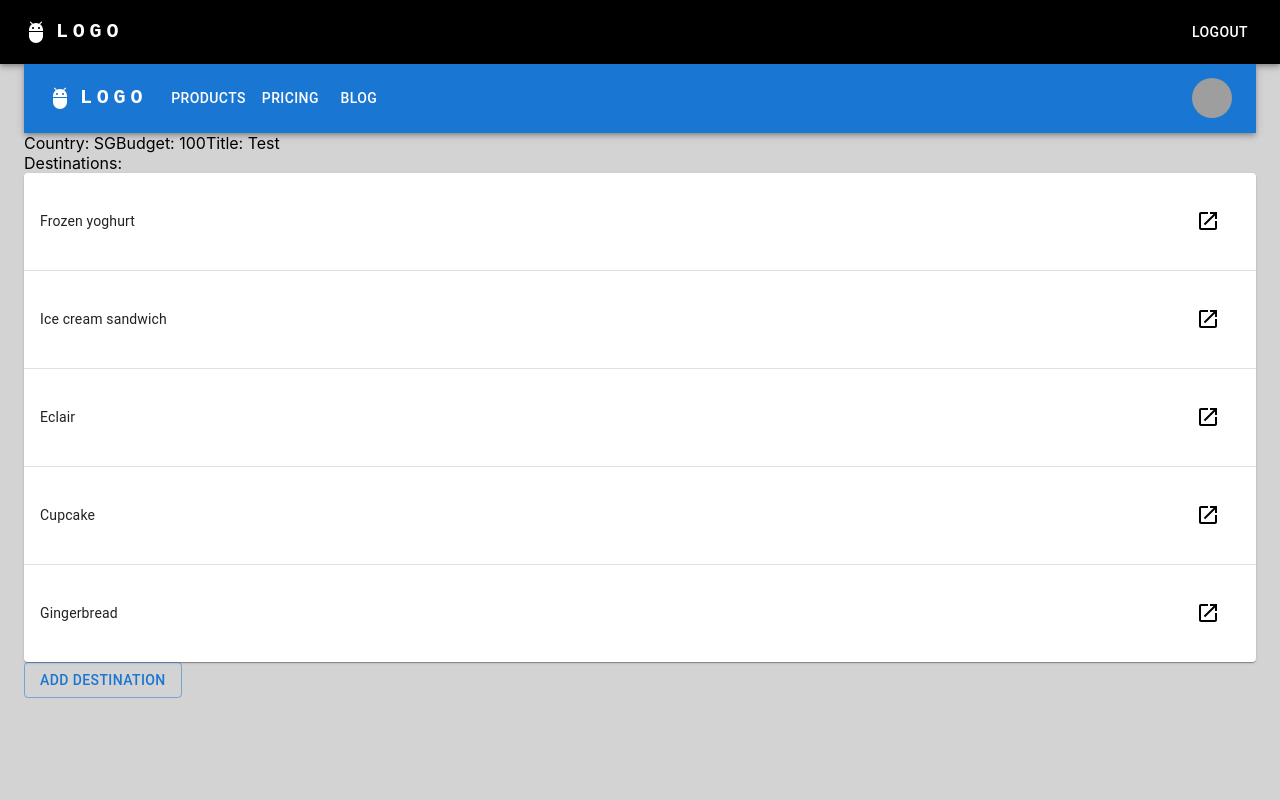
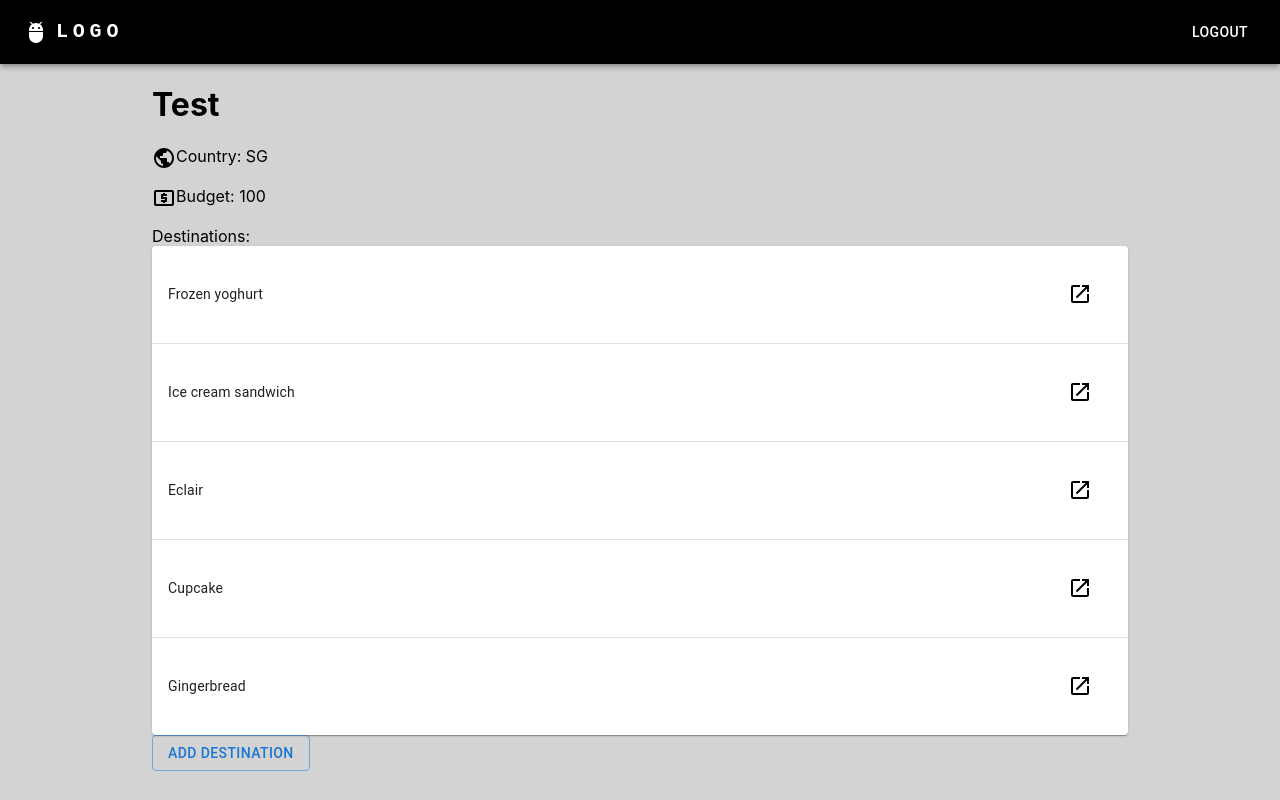
Before and after one commit to namiwa/TT1_table3, a React (Create React App) app in the folder Frontend/client/: page /itinerary in a window 1280 px wide. Built offline with nearby package versions, Linux system fonts and the light colour scheme; grey boxes are pictures that could not be loaded.

Commit message:
FE Cleanup

```diff
--- a/Frontend/client/src/App.css
+++ b/Frontend/client/src/App.css
@@ -5,7 +5,7 @@ html, body, #root {
 }
 
 .container {
-  width: 80%;
+  width: 80% !important;
   margin: auto;
 }
 
--- a/Frontend/client/src/components/Navbar.jsx
+++ /dev/null
@@ -1,160 +0,0 @@
-import * as React from "react";
-import AppBar from "@mui/material/AppBar";
-import Box from "@mui/material/Box";
-import Toolbar from "@mui/material/Toolbar";
-import IconButton from "@mui/material/IconButton";
-import Typography from "@mui/material/Typography";
-import Menu from "@mui/material/Menu";
-import Container from "@mui/material/Container";
-import Avatar from "@mui/material/Avatar";
-import Button from "@mui/material/Button";
-import Tooltip from "@mui/material/Tooltip";
-import MenuItem from "@mui/material/MenuItem";
-import AdbIcon from "@mui/icons-material/Adb";
-
-const pages = ["Products", "Pricing", "Blog"];
-const settings = ["Profile", "Account", "Dashboard", "Logout"];
-
-const ResponsiveAppBar = () => {
-  const [anchorElNav, setAnchorElNav] = React.useState(null);
-  const [anchorElUser, setAnchorElUser] = React.useState(null);
-
-  const handleOpenNavMenu = (event) => {
-    setAnchorElNav(event.currentTarget);
-  };
-  const handleOpenUserMenu = (event) => {
-    setAnchorElUser(event.currentTarget);
-  };
-
-  const handleCloseNavMenu = () => {
-    setAnchorElNav(null);
-  };
-
-  const handleCloseUserMenu = () => {
-    setAnchorElUser(null);
-  };
-
-  return (
-    <AppBar position="static">
-      <Container maxWidth={false}>
-        <Toolbar disableGutters>
-          <AdbIcon sx={{ display: { xs: "none", md: "flex" }, mr: 1 }} />
-          <Typography
-            variant="h6"
-            noWrap
-            component="a"
-            href="#app-bar-with-responsive-menu"
-            sx={{
-              mr: 2,
-              display: { xs: "none", md: "flex" },
-              fontFamily: "monospace",
-              fontWeight: 700,
-              letterSpacing: ".3rem",
-              color: "inherit",
-              textDecoration: "none",
-            }}
-          >
-            LOGO
-          </Typography>
-
-          <Box sx={{ flexGrow: 1, display: { xs: "flex", md: "none" } }}>
-            <IconButton
-              size="large"
-              aria-label="account of current user"
-              aria-controls="menu-appbar"
-              aria-haspopup="true"
-              onClick={handleOpenNavMenu}
-              color="inherit"
-            ></IconButton>
-            <Menu
-              id="menu-appbar"
-              anchorEl={anchorElNav}
-              anchorOrigin={{
-                vertical: "bottom",
-                horizontal: "left",
-              }}
-              keepMounted
-              transformOrigin={{
-                vertical: "top",
-                horizontal: "left",
-              }}
-              open={Boolean(anchorElNav)}
-              onClose={handleCloseNavMenu}
-              sx={{
-                display: { xs: "block", md: "none" },
-              }}
-            >
-              {pages.map((page) => (
-                <MenuItem key={page} onClick={handleCloseNavMenu}>
-                  <Typography textAlign="center">{page}</Typography>
-                </MenuItem>
-              ))}
-            </Menu>
-          </Box>
-          <AdbIcon sx={{ display: { xs: "flex", md: "none" }, mr: 1 }} />
-          <Typography
-            variant="h5"
-            noWrap
-            component="a"
-            href="#app-bar-with-responsive-menu"
-            sx={{
-              mr: 2,
-              display: { xs: "flex", md: "none" },
-              flexGrow: 1,
-              fontFamily: "monospace",
-              fontWeight: 700,
-              letterSpacing: ".3rem",
-              color: "inherit",
-              textDecoration: "none",
-            }}
-          >
-            LOGO
-          </Typography>
-          <Box sx={{ flexGrow: 1, display: { xs: "none", md: "flex" } }}>
-            {pages.map((page) => (
-              <Button
-                key={page}
-                onClick={handleCloseNavMenu}
-                sx={{ my: 2, color: "white", display: "block" }}
-              >
-                {page}
-              </Button>
-            ))}
-          </Box>
-
-          <Box sx={{ flexGrow: 0 }}>
-            <Tooltip title="Open settings">
-              <IconButton onClick={handleOpenUserMenu} sx={{ p: 0 }}>
-                <Avatar alt="Remy Sharp" src="/static/images/avatar/2.jpg" />
-              </IconButton>
-            </Tooltip>
-            <Menu
-              sx={{ mt: "45px" }}
-              id="menu-appbar"
-              anchorEl={anchorElUser}
-              anchorOrigin={{
-                vertical: "top",
-                horizontal: "right",
-              }}
-              keepMounted
-              transformOrigin={{
-                vertical: "top",
-                horizontal: "right",
-              }}
-              open={Boolean(anchorElUser)}
-              onClose={handleCloseUserMenu}
-            >
-              {settings.map((setting) => (
-                <MenuItem key={setting} onClick={handleCloseUserMenu}>
-                  <Typography textAlign="center">{setting}</Typography>
-                </MenuItem>
-              ))}
-            </Menu>
-          </Box>
-        </Toolbar>
-      </Container>
-    </AppBar>
-  );
-};
-
-export default ResponsiveAppBar;
--- a/Frontend/client/src/pages/Dashboard.jsx
+++ b/Frontend/client/src/pages/Dashboard.jsx
@@ -1,7 +1,6 @@
 import { useState } from 'react'
 import DashboardTable from '../components/DashboardTable';
 import './Dashboard.css';
-import NavBar from '../components/Navbar';
 
 import { Button } from "@mui/material";
 import DestinationModal from "../components/DestinationModal";
--- /dev/null
+++ b/Frontend/client/src/pages/Itinerary.css
@@ -0,0 +1,3 @@
+.itinerary-details {
+    display: flex;
+}
--- a/Frontend/client/src/pages/Itinerary.jsx
+++ b/Frontend/client/src/pages/Itinerary.jsx
@@ -1,7 +1,9 @@
 import { useState, useEffect } from "react";
 import { Box, Container, Button } from "@mui/material";
-import Navbar from "../components/Navbar";
 import DestinationTable from "../components/DestinationTable";
+import PublicIcon from "@mui/icons-material/Public";
+import LocalAtmIcon from "@mui/icons-material/LocalAtm";
+import './Itinerary.css';
 
 const Itinerary = () => {
     const [country, setCountry] = useState("SG");
@@ -22,15 +24,14 @@ const Itinerary = () => {
   }, []);
 
   return (
-    <Container maxWidth={false}>
-      <Navbar />
-      <Box sx={{ display: "flex" }}>
+    <Container maxWidth={false} className="container">
+      <Box>
         {/* <Item key={"Country: "} value={country} />
         <Item key={"Budget: "} value={budget} />
         <Item key={"Title: "} value={title} /> */}
-        <div>Country: {country}</div>
-        <div>Budget: {budget}</div>
-        <div>Title: {title}</div>
+        <h1>{title}</h1>
+        <p className="itinerary-details"><PublicIcon /> Country: {country}</p>
+        <p className="itinerary-details"><LocalAtmIcon /> Budget: {budget}</p>
       </Box>
       <div>
         Destinations:
```
Also changed, not shown: Frontend/client/src/components/Navbar.css (deleted), 1 other file (tests, documents, lock files or other folders).
